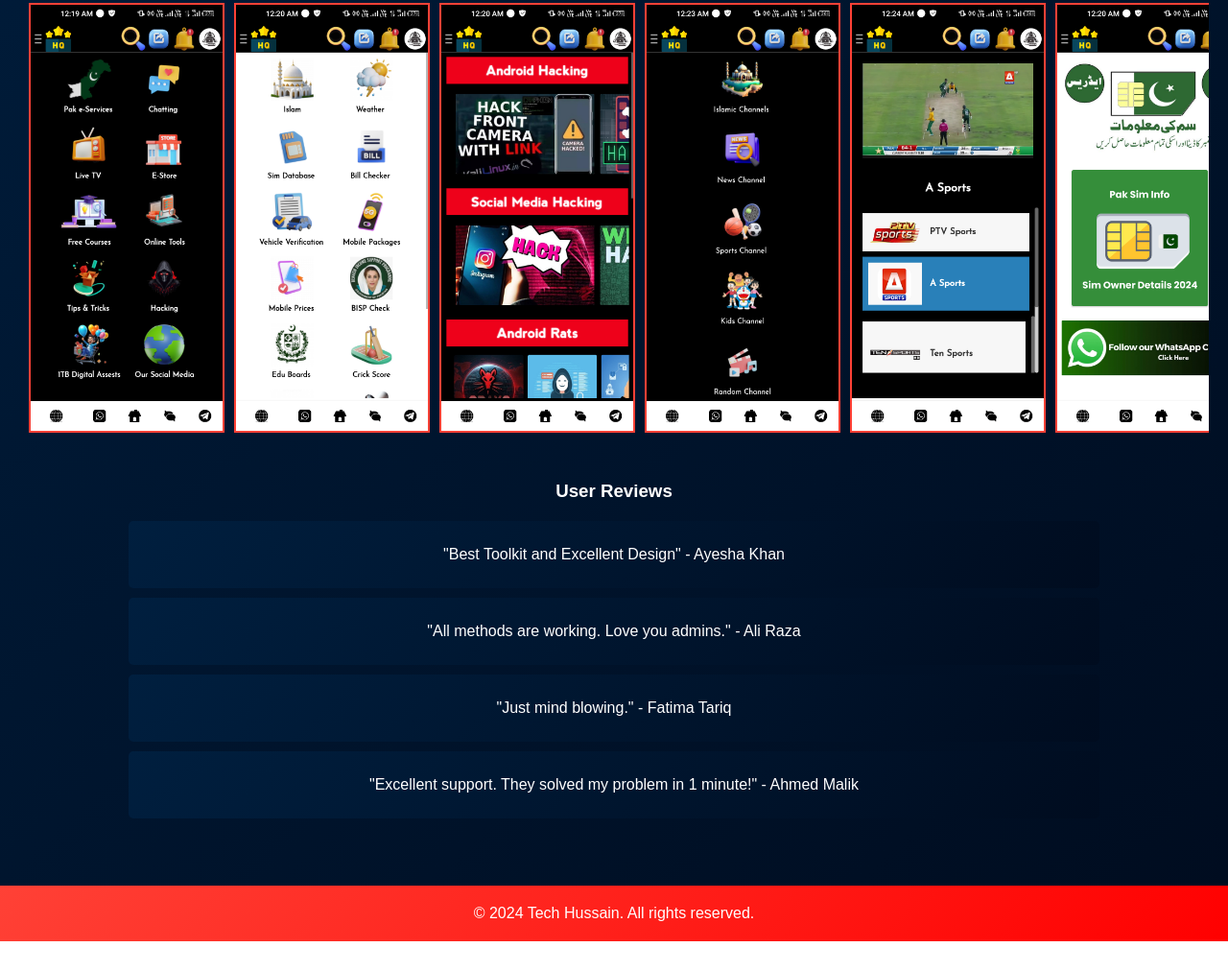
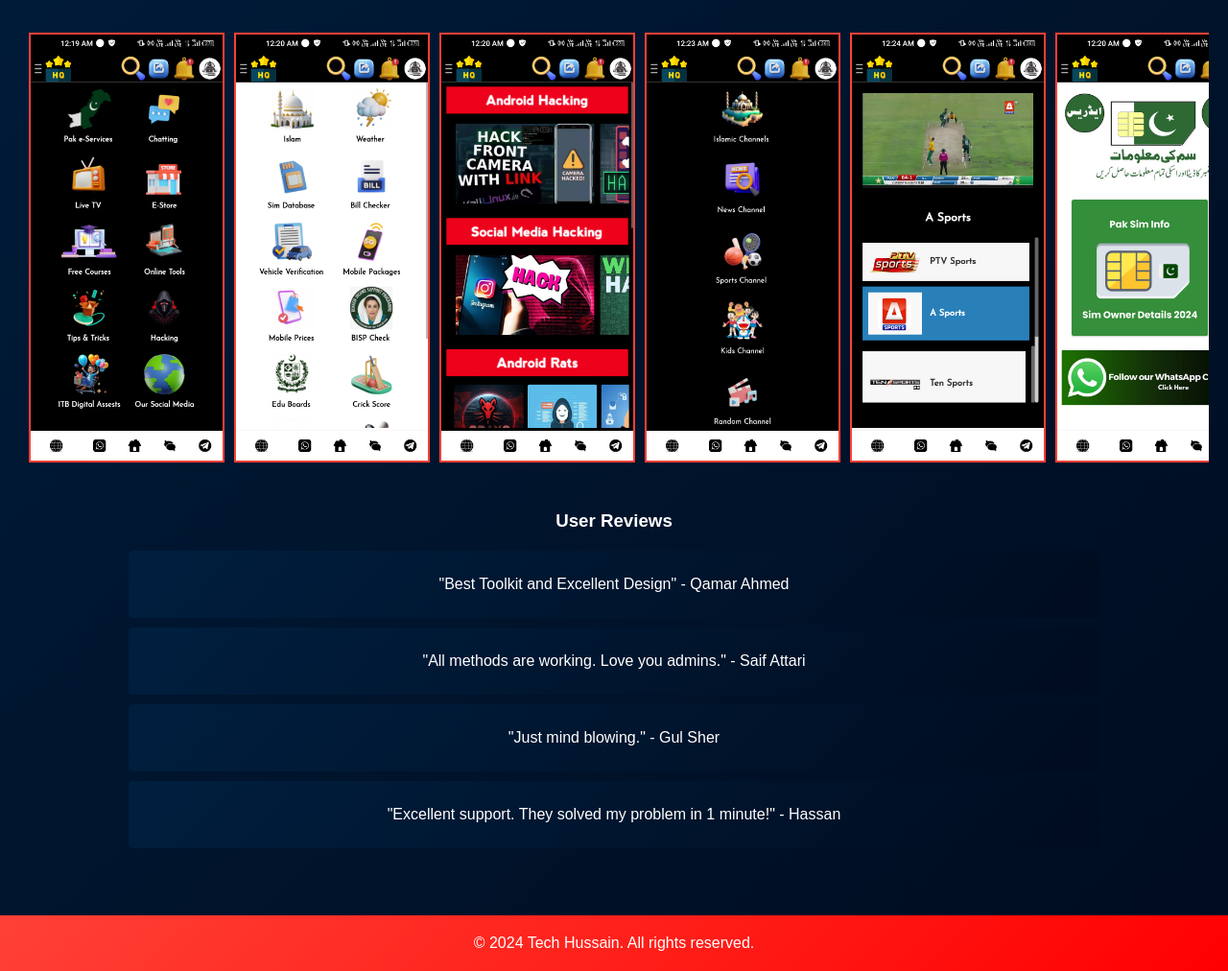
Before and after one commit to mrhuzi786/huzitoolkit, a plain HTML site: page index.html in a window 1280 px wide. Shown: the part 600-1612 px from the top of the page at 96% size. Before the commit the page ends 1581 px from the top, so only its background shows below. Drawn offline with Linux system fonts and the light colour scheme.

Commit message:
index.html

```diff
--- a/index.html
+++ b/index.html
@@ -3,7 +3,7 @@
 <head>
     <meta charset="UTF-8">
     <meta name="viewport" content="width=device-width, initial-scale=1.0">
-    <title>Tech Hussain - Huzi Toolkit</title>
+    <title>Huzi Toolkit</title>
     <style>
         /* Optimized CSS with gradient color scheme */
         body {
@@ -160,14 +160,15 @@
     </header>
     <main>
         <section class="app-details">
-            <h2>
+            <h3>
                 <img src="logo.jpg" alt="Huzi Toolkit Logo">
                 Tech Hussain x Huzi TOOLKIT
-            </h2>
+            </h3>
             <p class="description">Huzi Toolkit is the ultimate toolkit packed with every hacking method and much more. This is a partnership project between <b>Tech Hussain</b> and <b>Mr Huzi</b>. This toolkit will be a solution for all your hacking needs.</p>
             <p class="size">Size: 28.12 MB</p>
             <p class="region">Region: Pakistan</p>
             <button onclick="downloadApp()">Download</button>
+            <h5>Use VPN if you are facing the problem of "No Internet Connection" In the APP.</h5>
             <p>If download doesn't start automatically in 5 seconds, <a href="https://apk.e-droid.net/apk/app3289809-dbenjz.apk?v=13">click here</a>.</p>
         </section>
         <section class="app-images">
@@ -189,16 +190,16 @@
         <section class="reviews">
             <h3>User Reviews</h3>
             <div class="review">
-                <p class="review-text">"Best Toolkit and Excellent Design" - Ayesha Khan</p>
+                <p class="review-text">"Best Toolkit and Excellent Design" - Qamar Ahmed</p>
             </div>
             <div class="review">
-                <p class="review-text">"All methods are working. Love you admins." - Ali Raza</p>
+                <p class="review-text">"All methods are working. Love you admins." - Saif Attari</p>
             </div>
             <div class="review">
-                <p class="review-text">"Just mind blowing." - Fatima Tariq</p>
+                <p class="review-text">"Just mind blowing." - Gul Sher</p>
             </div>
             <div class="review">
-                <p class="review-text">"Excellent support. They solved my problem in 1 minute!" - Ahmed Malik</p>
+                <p class="review-text">"Excellent support. They solved my problem in 1 minute!" - Hassan</p>
             </div>
         </section>
     </main>
```
